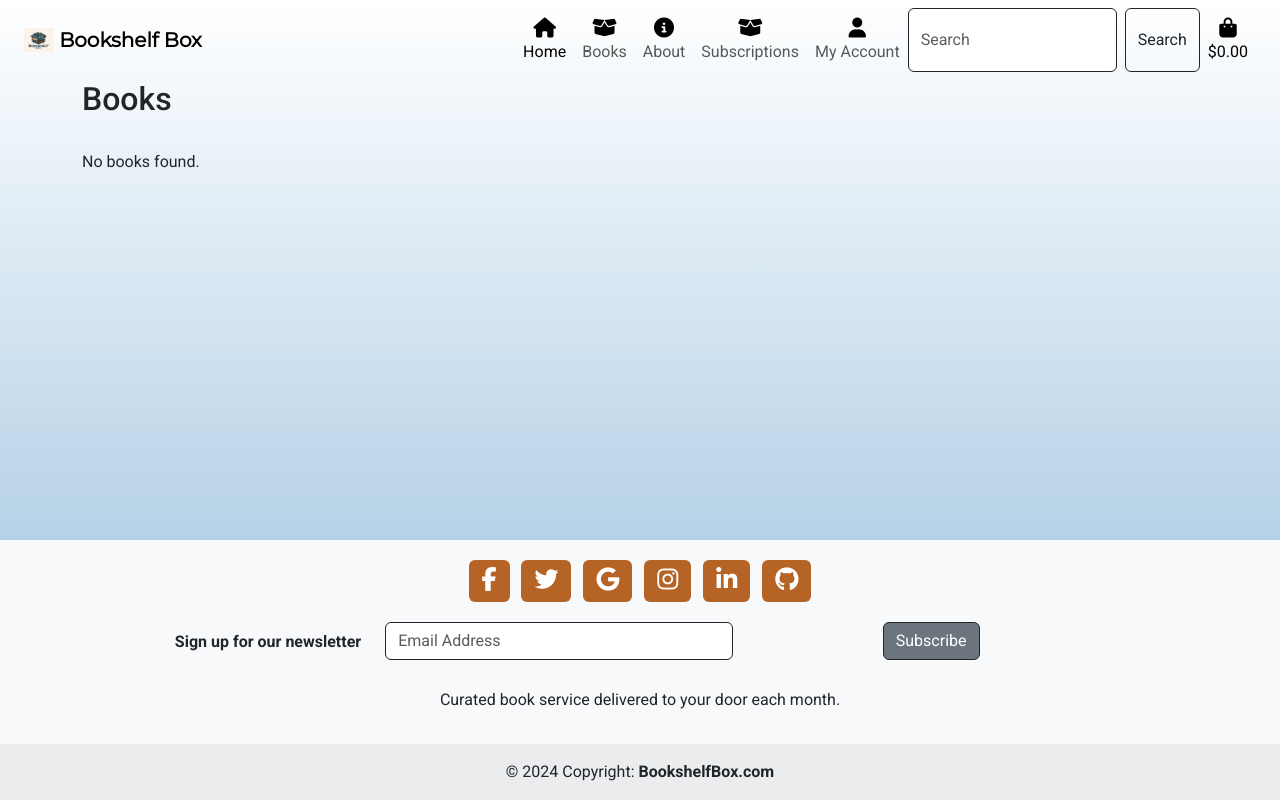
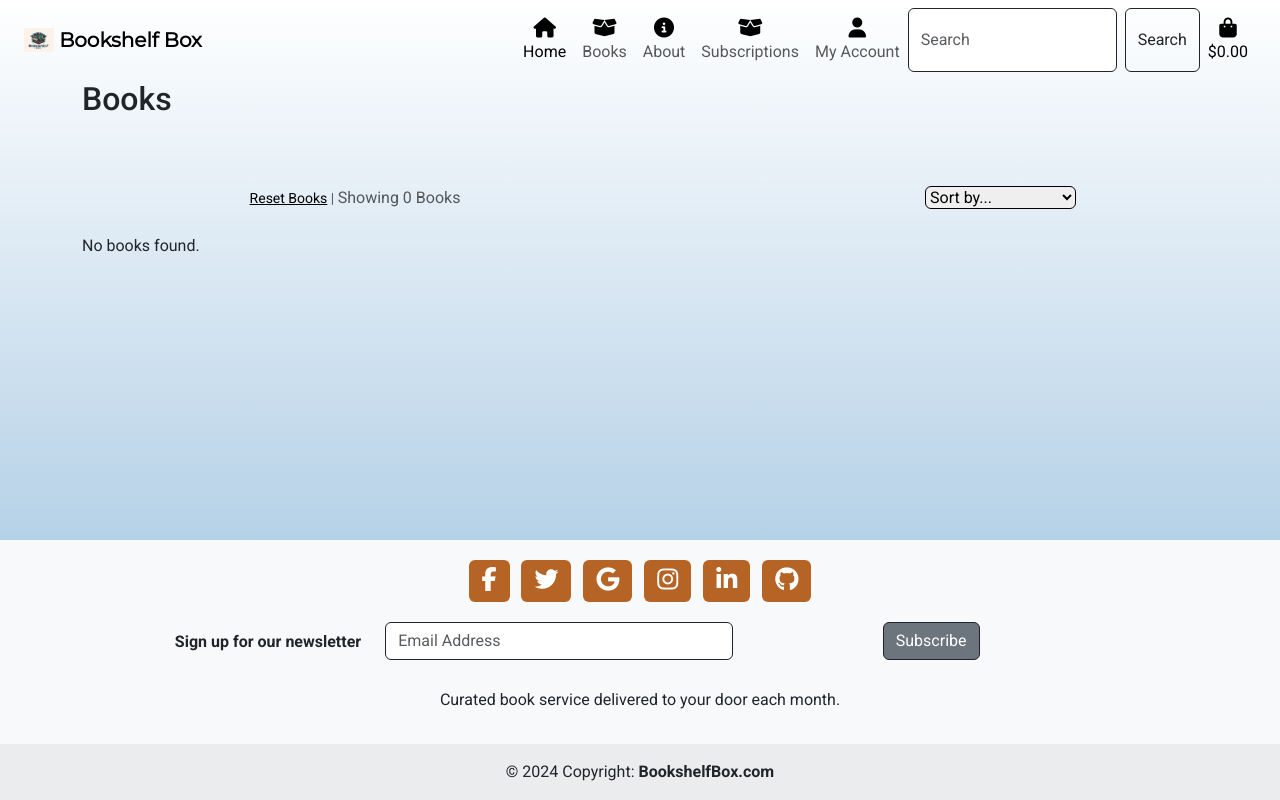
Before and after one commit to JusJae/ci-ms4-bookshelf-box, a Django app: page /books/ in a window 1280 px wide. Run offline with Django 3.2, Linux system fonts and the light colour scheme; data that the repository does not hold is empty; some libraries are stand-ins or nearby versions.

Commit message:
feat: add rating filter and update books template with sorting and filters

```diff
--- a/books/templates/books/book_list.html
+++ b/books/templates/books/book_list.html
@@ -1,5 +1,6 @@
 {% extends "base.html" %}
 {% load static %}
+{% load rating_filters %}
 
 {% block page_header %}
     <div class="container">
@@ -11,6 +12,47 @@
 <div class="overlay"></div>
 <main class="flex-shrink-0">
 <div class="container mt-4">
+    <!-- Category Badges -->
+    <div class="row">
+        <div class="col mb-3 text-center">
+            {% for category in categories %}
+                <a class="category-badge text-decoration-none" href="{% url 'books' %}?category={{ category.category }}">
+                    <span class="badge text-bg-secondary">{{ category.category }}</span>
+                </a>
+            {% endfor %}
+        </div>
+    </div>
+
+    <!-- Sorting Dropdown -->
+    <div class="row">
+        <div class="product-container col-12">
+            <div class="row mt-1 mb-2">
+                <!-- Sorting Dropdown on the right -->
+                <div class="col-12 col-md-6 my-auto order-md-last d-flex justify-content-center justify-content-md-end">
+                    <div class="sort-select-wrapper w-50">
+                        <select id="sort-selector" class="custom-select custom-select-sm rounded border border-{% if current_sorting != 'None_None' %}info{% else %}black{% endif %}" onchange="location = this.value;">
+                            <option value="{% url 'books' %}" {% if current_sorting == 'None_None' %}selected{% endif %}>Sort by...</option>
+                            <option value="{% url 'books' %}?sort=price&direction=asc" {% if current_sorting == 'price_asc' %}selected{% endif %}>Price (low to high)</option>
+                            <option value="{% url 'books' %}?sort=price&direction=desc" {% if current_sorting == 'price_desc' %}selected{% endif %}>Price (high to low)</option>
+                            <!-- Adapt these options to match your Book model's fields and desired sort orders -->
+                            <option value="{% url 'books' %}?sort=name&direction=asc" {% if current_sorting == 'name_asc' %}selected{% endif %}>Title (A-Z)</option>
+                            <option value="{% url 'books' %}?sort=name&direction=desc" {% if current_sorting == 'name_desc' %}selected{% endif %}>Title (Z-A)</option>
+                            <option value="{% url 'books' %}?sort=category&direction=asc" {% if current_sorting == 'category_asc' %}selected{% endif %}>Category (A-Z)</option>
+                            <option value="{% url 'books' %}?sort=category&direction=desc" {% if current_sorting == 'category_desc' %}selected{% endif %}>Category (Z-A)</option>
+                        </select>
+                    </div>
+                </div>
+                <div class="col-12 col-md-6 order-md-first">
+                    <p class="text-muted mt-3 text-center text-md-left">
+                        <span class="small"><a class="text-black"href="{% url 'books' %}">Reset Books</a> | </span>
+                        Showing {{ books|length }} Books{% if search_term %} found for <strong>"{{ search_term }}"</strong>{% endif %}
+                    </p>
+                </div>
+            </div>
+        </div>
+    </div>
+
+    <!-- Books Display -->
     <div class="row">
         {% for book in books %}
         <div class="col-md-4 col-sm-6 mb-3">
@@ -18,8 +60,10 @@
                 <img src="{{ book.image_url }}" class="card-img-top" alt="{{ book.title }}" style="height: 300px; object-fit: cover;">
                 <div class="card-body">
                     <h5 class="card-title">{{ book.title }}</h5>
-                    <p class="card-text">Price: £{{ book.price }}</p>
-                    <a href="{% url 'book_detail' book.id %}" class="btn btn-primary">View details</a>
+                    <p class="card-text">
+                        <a class="text-black text-decoration-none" href="{% url 'books' %}?category_name={{ category.category }} %}">Category: {{ book.category }}</a></p>
+                    <p class="card-text">Rating: {{ book.rating|stars }}</p>
+                    <a href="{% url 'book_detail' book.id %}" class="btn btn-info">View Details</a>
                 </div>
             </div>
         </div>
--- /dev/null
+++ b/books/templatetags/rating_filters.py
@@ -0,0 +1,36 @@
+from django import template
+from django.utils.safestring import mark_safe
+
+register = template.Library()
+
+# Mapping from string numbers to integers
+string_to_number = {
+    'One': 1,
+    'Two': 2,
+    'Three': 3,
+    'Four': 4,
+    'Five': 5,
+}
+
+
+# @register.filter(name='stars')
+# def string_to_stars(value):
+#     print(f"Converting value: {value}")
+#     # Convert the string number to an integer
+#     number = string_to_number.get(value.lower(), 0)
+#     # Return that number of stars as FA icon
+#     stars_html = ''.join(
+#         ['<i class="fa-solid fa-star"></i>' for _ in range(number)])
+#     return mark_safe(stars_html)
+#     # mark safe tells django not to escape html
+
+
+# @register.filter(name='test_stars')
+# def test_stars(value):
+#     return "✩✩✩✩✩"
+
+
+@register.filter(name='stars')
+def string_to_stars(value):
+    # Simplified filter logic for demonstration
+    return mark_safe('<i class="fa-solid fa-star"></i>' * int(value))
--- a/books/views.py
+++ b/books/views.py
@@ -1,20 +1,37 @@
 from django.shortcuts import render, redirect, reverse, get_object_or_404
 from django.contrib import messages
 from django.db.models import Q
-from .models import Book
+from django.db.models.functions import Lower
+from .models import Book, Category
 
 
 # book_list
 def book_list(request):
     """ A view to show all books, including sorting and search queries """
+    books = Book.objects.all()
+    query = None
+    sort = None
+    direction = None
+    categories = Category.objects.all()
 
-    category_name = request.GET.get('category_name')
-    books = Book.objects.all()  # Moved this line up for simplification
-    if category_name:
-        books = books.filter(category__category=category_name)
+    if request.GET:
+        if 'sort' in request.GET:
+            sortkey = request.GET['sort']
+            sort = sortkey
+            direction = request.GET.get('direction', 'asc')
 
-    query = None
-    if request.GET:
+            if sortkey == 'name':
+                sortkey = 'lower_name' if direction == 'asc' else '-lower_name'
+                # Assuming 'title' is the field name for book names
+                books = books.annotate(lower_name=Lower('title'))
+            elif sortkey in ['category', 'price']:
+                sortkey = f'{sortkey}' if direction == 'asc' else f'-{sortkey}'
+            books = books.order_by(sortkey)
+
+        if 'category' in request.GET:
+            category_name = request.GET['category'].split(',')
+            books = books.filter(category__category__in=category_name)
+
         if 'q' in request.GET:
             query = request.GET['q']
             if not query:
@@ -26,9 +43,13 @@ def book_list(request):
                 description__icontains=query)
             books = books.filter(queries)
 
+    current_sorting = f'{sort}_{direction}'
+
     context = {
         'books': books,
         'search_term': query,
+        'categories': categories,  # Add categories to context
+        'current_sorting': current_sorting,
     }
 
     return render(request, 'books/book_list.html', context)
--- a/templates/base.html
+++ b/templates/base.html
@@ -31,6 +31,20 @@
     {% block extra_css %}
     {% endblock %}
 
+    {% block core_js %}
+    <!-- Bootstrap5 JS -->
+    <script src="https://cdn.jsdelivr.net/npm/@popperjs/core@2.11.8/dist/umd/popper.min.js"
+        integrity="sha384-I7E8VVD/ismYTF4hNIPjVp/Zjvgyol6VFvRkX/vR+Vc4jQkC+hVqc2pM8ODewa9r"
+        crossorigin="anonymous"></script>
+    <script src="https://cdn.jsdelivr.net/npm/bootstrap@5.3.2/dist/js/bootstrap.min.js"
+        integrity="sha384-BBtl+eGJRgqQAUMxJ7pMwbEyER4l1g+O15P+16Ep7Q9Q+zqX6gSbd85u4mG4QzX+"
+        crossorigin="anonymous"></script>
+
+      <!-- FontAwesome -->
+    <script src="https://kit.fontawesome.com/3ee7b5871c.js" crossorigin="anonymous"></script>
+    {% endblock %}
+
+
     <title>Bookshelf Box{% block title%}{% endblock %}</title>
   </head>
   <body class="d-flex flex-column h-100">
@@ -51,18 +65,6 @@
   <!-- Footer -->
   {% include 'includes/footer.html' %}
 
-  {% block core_js %}
-  <!-- Bootstrap5 JS -->
-  <script src="https://cdn.jsdelivr.net/npm/@popperjs/core@2.11.8/dist/umd/popper.min.js"
-      integrity="sha384-I7E8VVD/ismYTF4hNIPjVp/Zjvgyol6VFvRkX/vR+Vc4jQkC+hVqc2pM8ODewa9r"
-      crossorigin="anonymous"></script>
-  <script src="https://cdn.jsdelivr.net/npm/bootstrap@5.3.2/dist/js/bootstrap.min.js"
-      integrity="sha384-BBtl+eGJRgqQAUMxJ7pMwbEyER4l1g+O15P+16Ep7Q9Q+zqX6gSbd85u4mG4QzX+"
-      crossorigin="anonymous"></script>
-
-  <!-- FontAwesome -->
-  <script src="https://kit.fontawesome.com/3ee7b5871c.js" crossorigin="anonymous"></script>
-  {% endblock %}
 
   {% block extra_js %}
   {% endblock %}
```
Also changed, not shown: books/templates/books/book_detail.html (+5 -2 lines).
